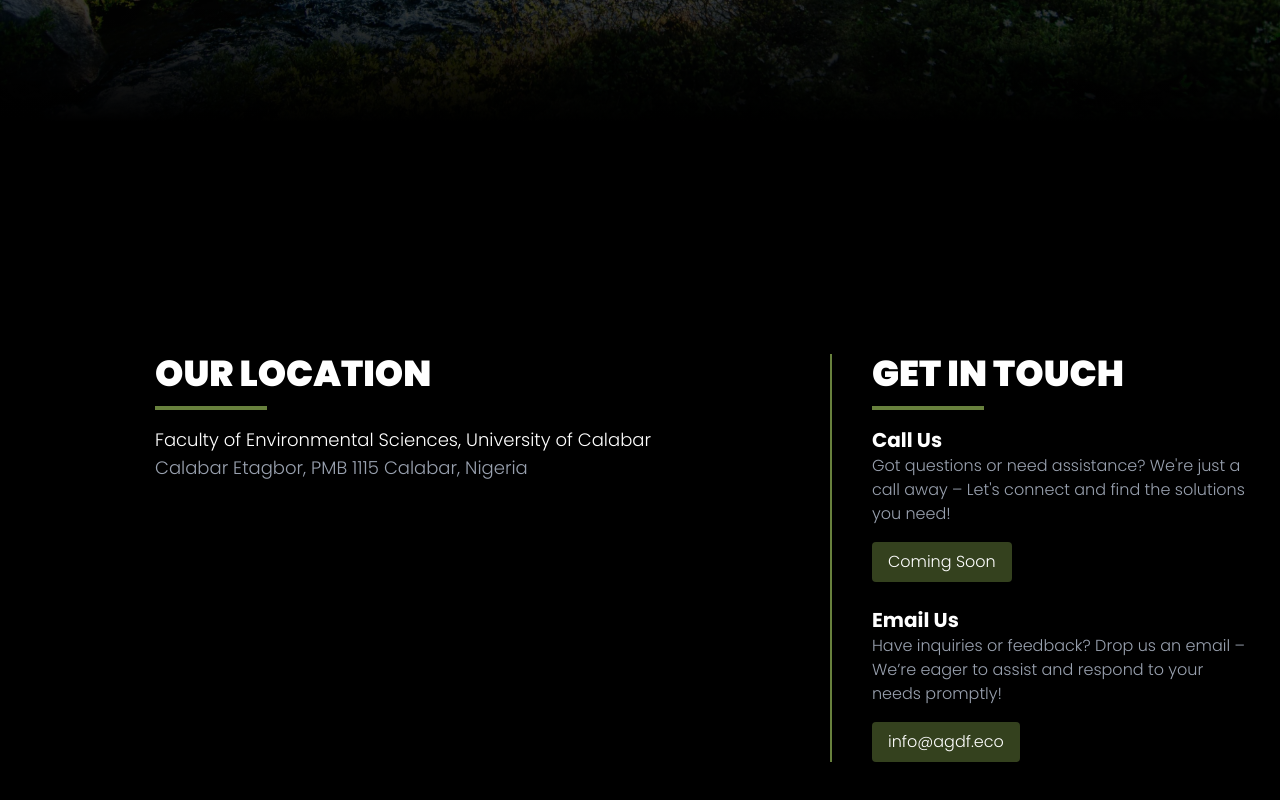
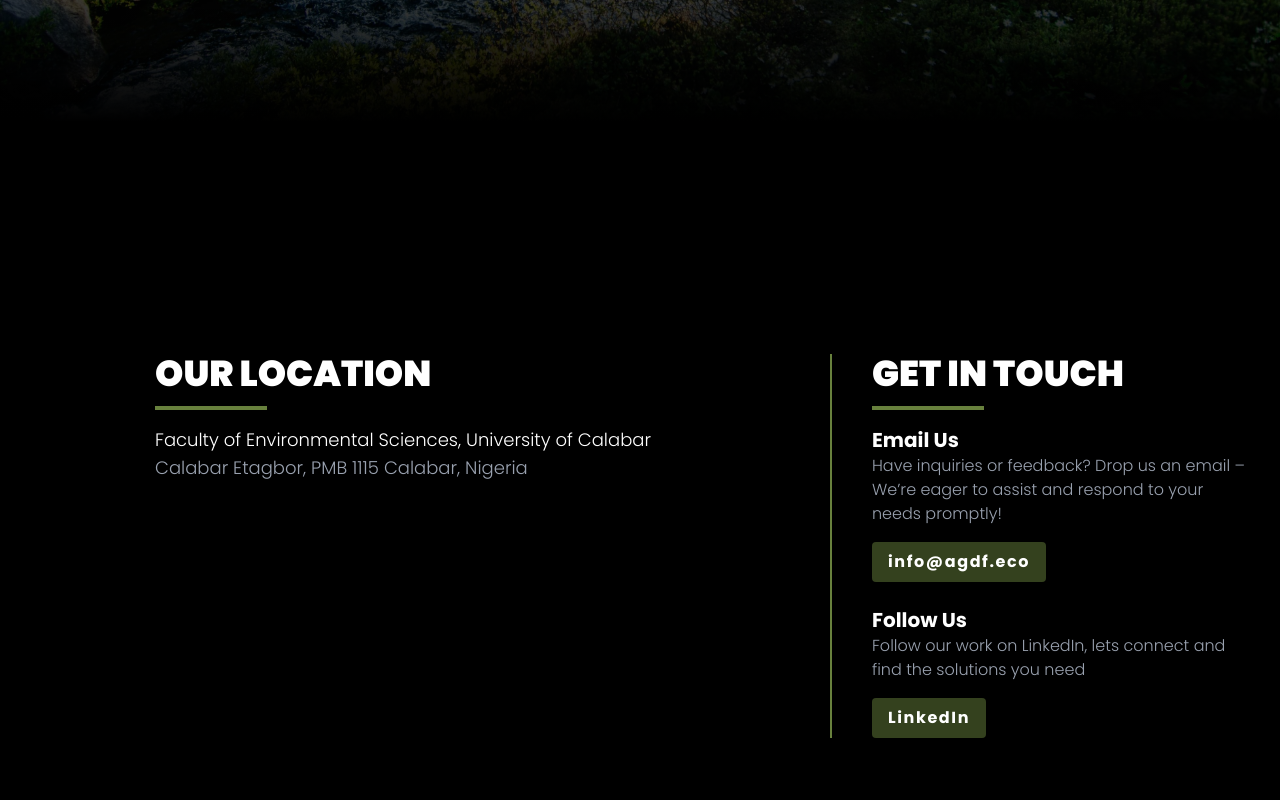
Before and after one commit to AfopeM/agdf, a Next.js app: page /contact-us in a window 1280 px wide. Shown: the part 378-1178 px from the top of the page. Built offline with nearby package versions, Linux system fonts and the light colour scheme.

Commit message:
Update team and contact page: modify team members, update contact-us page and data

```diff
--- a/src/app/contact-us/page.tsx
+++ b/src/app/contact-us/page.tsx
@@ -1,3 +1,4 @@
+import Link from "next/link";
 import type { Metadata } from "next";
 import ContactData from "@/data/pages/contact-us.json";
 import { Title, Heading, FadeInBackground, SectionHeader } from "@/components";
@@ -10,6 +11,8 @@ export const metadata: Metadata = {
 
 export default function ContactUsPage() {
   const { "contact-info": contactInfo, address } = ContactData;
+  const contactBtnStyle =
+    "bg-brand/50 mx-auto mt-4 block w-max rounded px-4 py-2 text-white lg:mx-0 hover:bg-gray-100 hover:text-black font-bold tracking-widest";
 
   return (
     <div className="text-gray-400">
@@ -37,10 +40,22 @@ export default function ContactUsPage() {
                 <h4 className="text-xl font-bold text-white capitalize">
                   {info.title}
                 </h4>
-                <p>{info.content}</p>
-                <span className="bg-brand/50 mx-auto mt-4 block w-max rounded px-4 py-2 text-white lg:mx-0">
-                  {info.contact}
-                </span>
+                <h5>{info.content}</h5>
+                {info.title === "follow us" ? (
+                  <Link href={info.contact} className={contactBtnStyle}>
+                    LinkedIn
+                  </Link>
+                ) : (
+                  <Link
+                    target="_blank"
+                    rel="noopener noreferrer"
+                    className={contactBtnStyle}
+                    href={`https://mail.google.com/mail/?view=cm&fs=1&to=${info.contact}`}
+                    // href={`mailto:${info.contact}`}
+                  >
+                    {info.contact}
+                  </Link>
+                )}
               </article>
             ))}
           </div>
--- a/src/components/Cards/MemberCard.tsx
+++ b/src/components/Cards/MemberCard.tsx
@@ -43,7 +43,6 @@ export function MemberCard({ name, image }: IMemberCard) {
     <div
       key={name}
       className="relative h-80 w-80 flex-shrink-0 overflow-hidden rounded-full"
-      // className="relative h-72 w-80 flex-shrink-0 overflow-hidden rounded"
     >
       <Image
         fill
@@ -52,7 +51,7 @@ export function MemberCard({ name, image }: IMemberCard) {
         src={`/team/${image}.png`}
       />
 
-      <p className="brand-animate ring-brand absolute bottom-0 left-1/2 -translate-x-1/2 -translate-y-4 rounded bg-black/10 px-4 py-2 text-center text-sm text-white capitalize ring-2 backdrop-blur-xl lg:text-base">
+      <p className="bg-brand/10 absolute bottom-0 left-1/2 h-1/5 w-full -translate-x-1/2 pt-4 text-center text-white capitalize backdrop-blur-xl lg:text-base">
         {name}
       </p>
     </div>
--- a/src/data/pages/contact-us.json
+++ b/src/data/pages/contact-us.json
@@ -1,14 +1,14 @@
 {
   "contact-info": [
-    {
-      "title": "call us",
-      "content": "Got questions or need assistance? We're just a call away – Let's connect and find the solutions you need!",
-      "contact": "Coming Soon"
-    },
     {
       "title": "email us",
       "content": "Have inquiries or feedback? Drop us an email – We’re eager to assist and respond to your needs promptly!",
       "contact": "info@agdf.eco"
+    },
+    {
+      "title": "follow us",
+      "content": "Follow our work on LinkedIn, lets connect and find the solutions you need",
+      "contact": "https://www.linkedin.com/company/african-green-growth-and-development-forum/?viewAsMember=true"
     }
   ],
   "address": {
--- a/src/data/team.json
+++ b/src/data/team.json
@@ -7,7 +7,8 @@
       "odigha odigha",
       "enoabasi anwana",
       "jackson akor",
-      "ekaba bisong"
+      "ekaba bisong",
+      "funmi eyeoyibo"
     ]
   }
 }
```
Also changed, not shown: public/team/jackson_akor.png, 1 other file (tests, documents, lock files or other folders).
